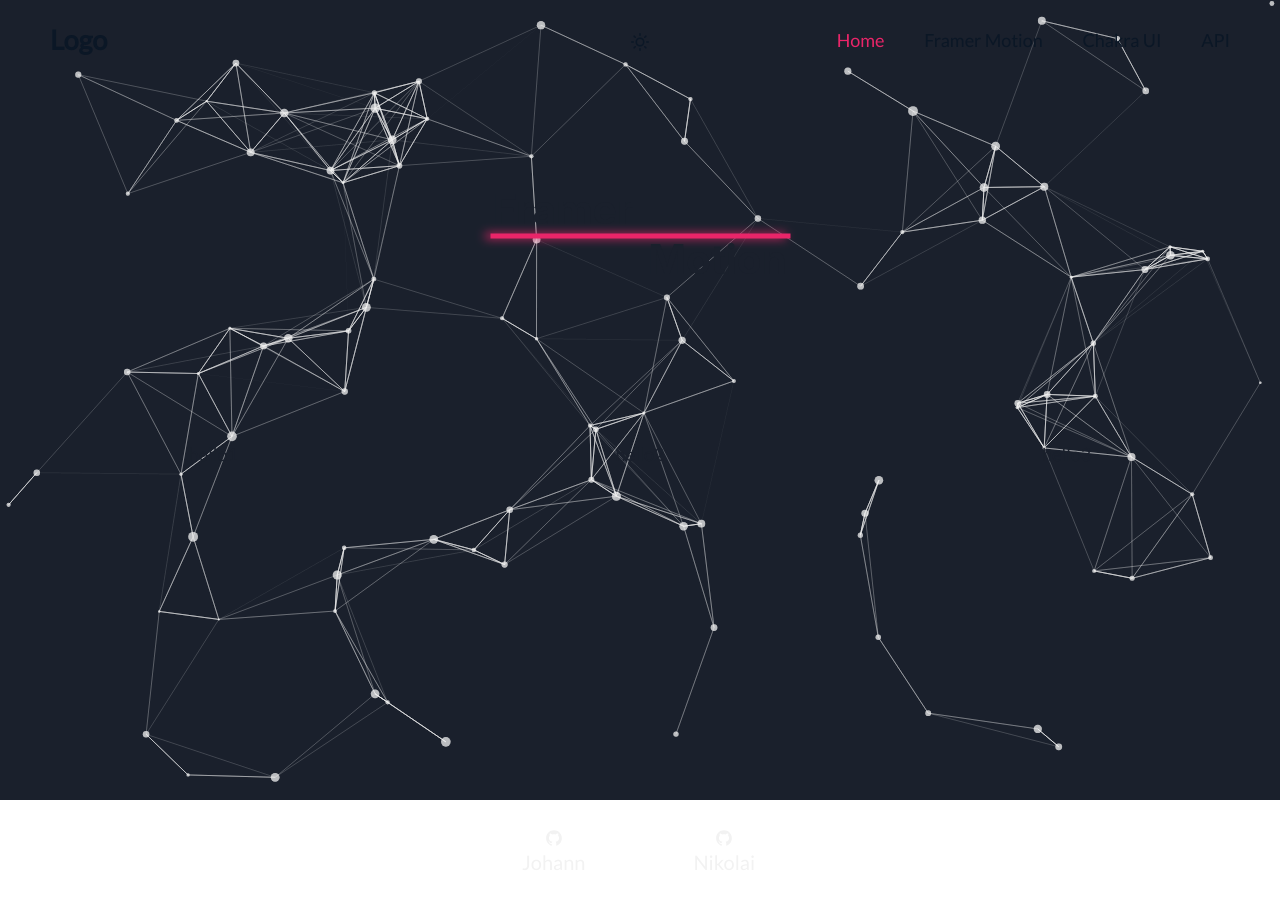
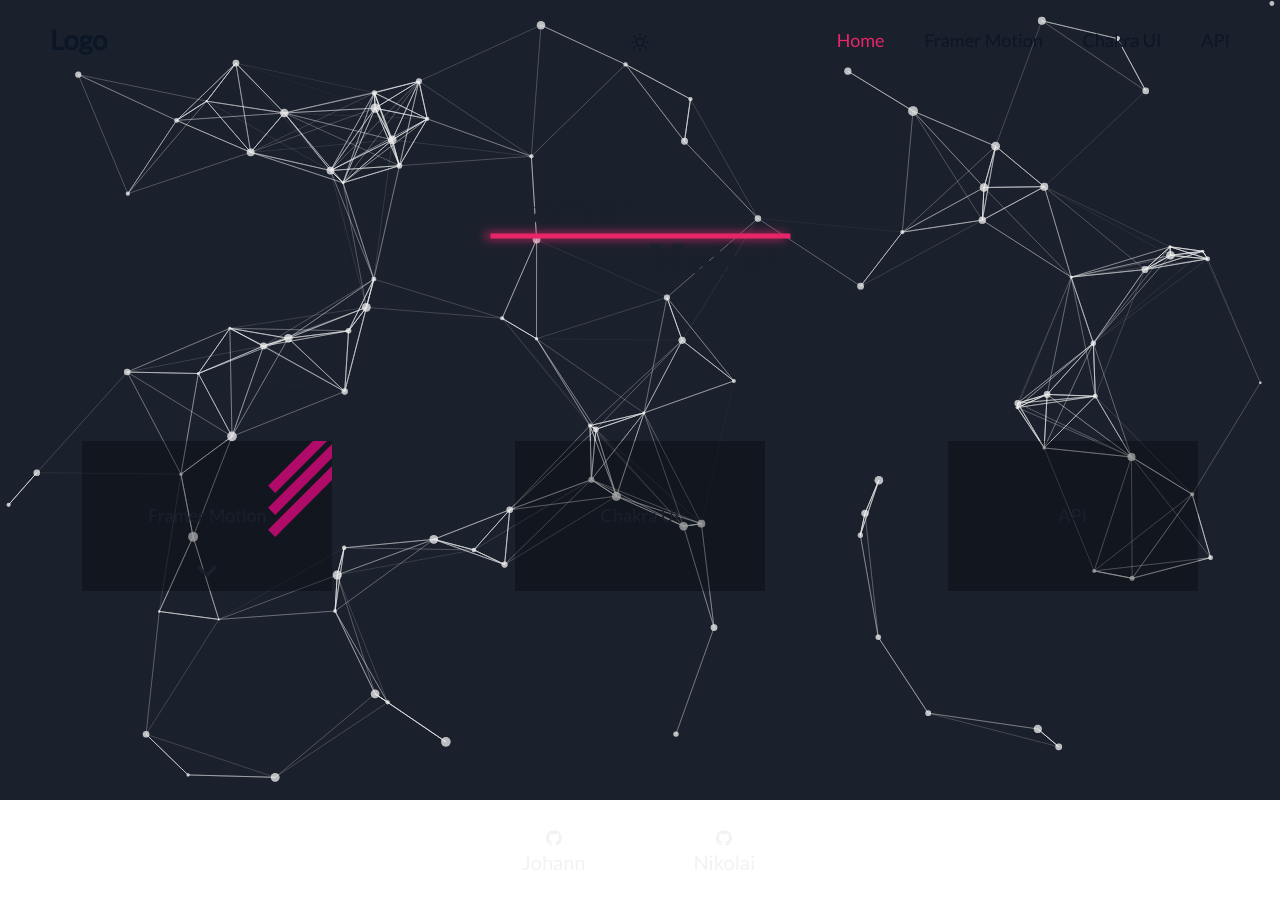
Before and after one commit to Nikothaboss/React-framework-practice-, a React (Create React App) app: page / in a window 1280 px wide. Both pictures are taken after a click on the icon 639 px from the left and 42 px from the top of the page. Built offline with nearby package versions, Linux system fonts and the light colour scheme; a web font is replaced by a local one.

Commit message:
box animations home.js

```diff
--- a/src/components/Header/Header.js
+++ b/src/components/Header/Header.js
@@ -1,4 +1,4 @@
-import React, { useEffect, useState } from 'react';
+import React, { useEffect, useState, useCallback } from 'react';
 import { SunIcon, MoonIcon } from '@chakra-ui/icons';
 import { StyledHeader } from './Header.styled';
 import { Box, Text, Grid, Flex } from '@chakra-ui/layout';
@@ -52,10 +52,13 @@ const Header = () => {
     <Box
       bg={location.pathname === '/' ? 'transparent' : bg}
       color={location.pathname === '/' ? opositeColor : color}
-
     >
       <StyledHeader>
-        <Grid templateColumns='repeat(3, 1fr)' alignContent='center' zIndex="999">
+        <Grid
+          templateColumns='repeat(3, 1fr)'
+          alignContent='center'
+          zIndex='999'
+        >
           <Link exact='true' to='/'>
             <Text className='logo'>Logo</Text>
           </Link>
@@ -129,7 +132,7 @@ const MobileWidth = React.memo(() => {
   const burgerMiddleLine = useAnimation();
   const burgerLowerLine = useAnimation();
 
-  const burgerSequence = () => {
+  const burgerSequence = useCallback(() => {
     burgerUpperLine.start(
       showMenu
         ? { rotate: [0, 45], y: [0, 6], transition: { duration: 0.4 } }
@@ -145,11 +148,11 @@ const MobileWidth = React.memo(() => {
         ? { rotate: [0, -45], y: [0, -6], transition: { duration: 0.4 } }
         : { rotate: [-45, 0], y: [-6, 0], transition: { duration: 0.4 } }
     );
-  };
+  }, [burgerUpperLine, burgerMiddleLine, burgerLowerLine, showMenu]);
 
   useEffect(() => {
     burgerSequence();
-  }, [showMenu]);
+  }, [burgerSequence]);
 
   return (
     <>
--- a/src/components/Home/Home.js
+++ b/src/components/Home/Home.js
@@ -1,16 +1,22 @@
-import React, { useEffect, useCallback } from 'react';
+import React, { useEffect, useCallback, useState } from 'react';
 import { Box, Flex, Heading, Grid, Text } from '@chakra-ui/layout';
+import { ChevronDownIcon } from '@chakra-ui/icons';
 import { useColorMode } from '@chakra-ui/color-mode';
 import { AnimatePresence, motion, useAnimation } from 'framer-motion';
 import { StyledHome } from './Home.styled';
 import ParticleComponent from './ParticleComponent';
-import { parentBoxVar, childrenBoxVar } from '../../util/animations';
+import {
+  parentBoxVar,
+  childrenBoxVar,
+  stripesVariations,
+} from '../../util/animations';
 
 const Home = React.memo(() => {
   const MotionHeading = motion(Heading);
   const MotionBox = motion(Box);
   const MotionFlex = motion(Flex);
   const MotionGrid = motion(Grid);
+  const MotionChevronIcon = motion(ChevronDownIcon);
 
   const barier = useAnimation();
   const headlineOne = useAnimation();
@@ -47,6 +53,26 @@ const Home = React.memo(() => {
     });
     await boxControls.start('enter');
   }, [barier, headlineOne, headlineTwo, animationContainer, boxControls]);
+
+  // test
+  const stripeControls = useAnimation();
+  const cardControls = useAnimation();
+  const animateStripesSequence = () => {
+    stripeControls.start((i) => ({
+      x: 130,
+      y: -70,
+      transition: { delay: i * 0.1 },
+    }));
+  };
+  const exitStripesSequence = () => {
+    stripeControls.start((i) => ({
+      x: 100,
+      y: -40,
+      transition: { delay: i * 0.1 },
+    }));
+  };
+
+  // test
 
   useEffect(() => {
     sequence();
@@ -99,14 +125,43 @@ const Home = React.memo(() => {
           initial='initial'
           animate={boxControls}
         >
-          <MotionBox variants={childrenBoxVar}>
-            <Text>hello1</Text>
+          <MotionBox
+            className='box'
+            onMouseEnter={animateStripesSequence}
+            onMouseLeave={exitStripesSequence}
+            variants={childrenBoxVar}
+          >
+            <Text>Framer Motion</Text>
+            <Box className='stripes-container'>
+              <MotionBox
+                variants={stripesVariations}
+                custom={2}
+                initial='initial'
+                animate={stripeControls}
+                className='stripes'
+              />
+              <MotionBox
+                variants={stripesVariations}
+                custom={1}
+                initial='initial'
+                animate={stripeControls}
+                className='stripes'
+              />
+              <MotionBox
+                variants={stripesVariations}
+                custom={0}
+                initial='initial'
+                animate={stripeControls}
+                className='stripes'
+              />
+            </Box>
+            <MotionChevronIcon className='chevronIcon' />
           </MotionBox>
-          <MotionBox variants={childrenBoxVar}>
-            <Text>hello2</Text>
+          <MotionBox className='box' variants={childrenBoxVar}>
+            <Text>Chakra UI</Text>
           </MotionBox>
-          <MotionBox variants={childrenBoxVar}>
-            <Text>hello3</Text>
+          <MotionBox className='box' variants={childrenBoxVar}>
+            <Text>API</Text>
           </MotionBox>
         </MotionGrid>
 
--- a/src/components/Home/Home.styled.js
+++ b/src/components/Home/Home.styled.js
@@ -28,8 +28,31 @@ export const StyledHome = styled(motion.main)`
     }
   }
   .box-container {
+    grid-gap: 1rem;
+    /* media */
     @media (min-width: 768px) {
       grid-template-columns: repeat(3, 1fr);
     }
+    .box {
+      position: relative;
+      display: flex;
+      flex-direction: column;
+      align-items: center;
+      justify-content: center;
+      background: rgba(0, 0, 0, 0.3);
+      overflow: hidden;
+      .stripes-container {
+        position: absolute;
+        .stripes {
+          margin: 12px 0;
+        }
+      }
+      .chevronIcon {
+        position: absolute;
+        bottom: 0;
+        height: 40px;
+        width: 40px;
+      }
+    }
   }
 `;
--- a/src/util/animations.js
+++ b/src/util/animations.js
@@ -14,6 +14,8 @@ export const parentBoxVar = {
 export const childrenBoxVar = {
   initial: {
     opacity: 0,
+    height: 150,
+    width: 250,
   },
   enter: {
     opacity: 1,
@@ -22,3 +24,14 @@ export const childrenBoxVar = {
     },
   },
 };
+
+export const stripesVariations = {
+  initial: {
+    background: '#b00b69',
+    height: 10,
+    width: 100,
+    x: 100,
+    y: -40,
+    rotate: -45,
+  },
+};
```
